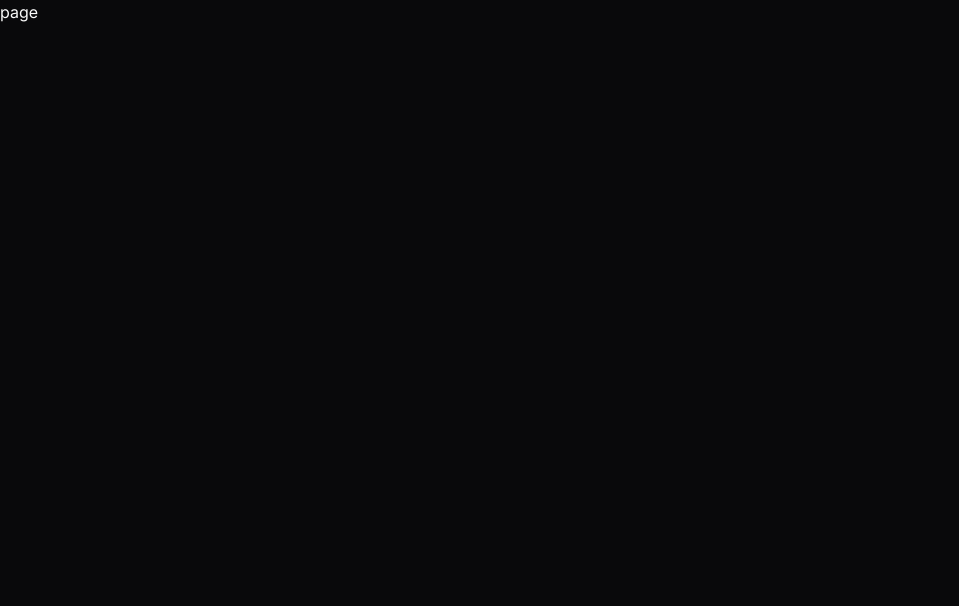
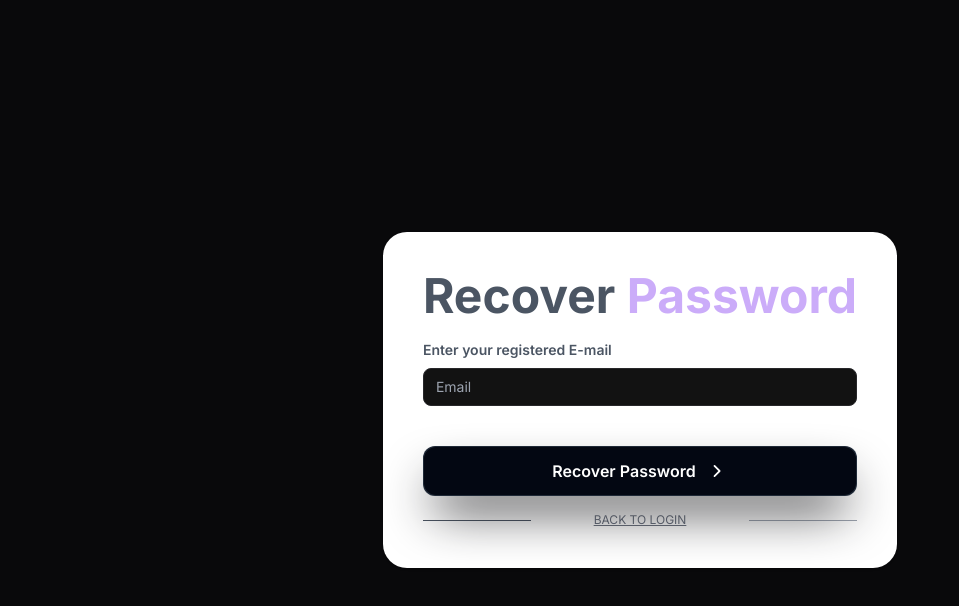
Before and after one commit to diptomistry/BuetCseFest2024, a Next.js app in the folder frontend/: page /auth/recovery in a window 1280 px wide. Shown: the top 606 px of the page, without its empty margins (0-959 px from the left). Built offline with nearby package versions, Linux system fonts and the light colour scheme.

Commit message:
Refactor frontend code to include Auth recovery page and Auth component

```diff
--- a/frontend/app/auth/recovery/page.tsx
+++ b/frontend/app/auth/recovery/page.tsx
@@ -1,9 +1,63 @@
-import React from 'react'
+"use client";
+import AuthButton from "@/components/auth/AuthButton";
+import AuthTitle from "@/components/ui/AuthTitle";
+import React, { useState } from "react";
 
 const page = () => {
+  const [email, setEmail] = useState("");
+
+  const handleEmailChange = (e: React.ChangeEvent<HTMLInputElement>) => {
+    setEmail(e.target.value);
+  };
+
+  const handleSubmit = (e: React.FormEvent) => {
+    e.preventDefault();
+    // Add your recovery logic here
+    console.log("Email submitted for recovery:", email);
+  };
+
   return (
-    <div>page</div>
-  )
-}
+    <div className="flex items-center justify-center h-screen">
+      <div className="relative py-3 sm:max-w-xl sm:mx-auto">
+        <div className="relative px-4 py-10 bg-white mx-8 md:mx-0 shadow rounded-3xl sm:p-10">
+          <div className="max-w-md mx-auto">
+            <AuthTitle text1="Recover" text2="Password" />
+            <div className="mt-5">
+              <label
+                className="font-semibold text-sm text-gray-600 pb-1 block"
+                htmlFor="email"
+              >
+                Enter your registered E-mail
+              </label>
+              <input
+                className="border rounded-lg px-3 py-2 mt-1 mb-5 text-sm w-full"
+                type="email"
+                id="email"
+                value={email}
+                onChange={handleEmailChange}
+                placeholder="Email"
+              />
+            </div>
 
-export default page
+            <div className="mt-5" onClick={handleSubmit}>
+              <AuthButton buttonText="Recover Password" />
+            </div>
+
+            <div className="flex items-center justify-between mt-4">
+              <span className="w-1/5 border-b dark:border-gray-600 md:w-1/4"></span>
+              <a
+                className="text-xs text-gray-500 uppercase underline hover:text-purple"
+                href="/auth" // Redirect back to login
+              >
+                Back to Login
+              </a>
+              <span className="w-1/5 border-b dark:border-gray-400 md:w-1/4"></span>
+            </div>
+          </div>
+        </div>
+      </div>
+    </div>
+  );
+};
+
+export default page;
--- a/frontend/components/auth/Auth.tsx
+++ b/frontend/components/auth/Auth.tsx
@@ -61,7 +61,7 @@ const Auth = () => {
               </div>
             </div>
 
-            {/* Conditionally render Remember Me and Forgot Password for Login mode */}
+
             {!isSignup && (
               <div className="flex justify-around">
                 <div>
```
